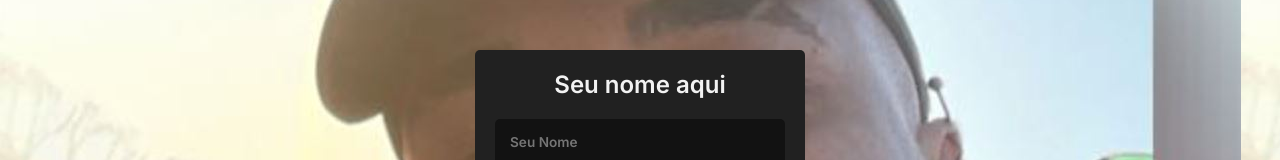
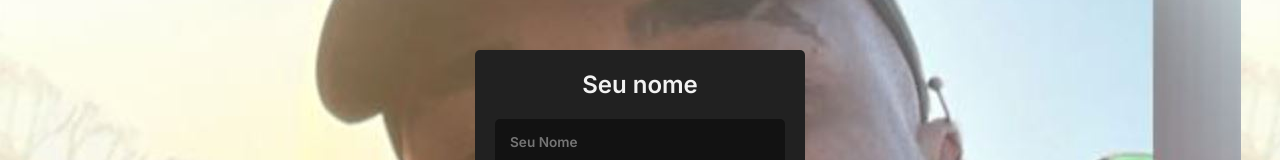
Before and after one commit to saviopeixoto/chat, a plain HTML site: page frontend/index.html in a window 1280 px wide. Shown: the part 252-412 px from the top of the page. Drawn offline with nearby package versions, Linux system fonts and the light colour scheme; a web font is replaced by a local one.

Commit message:
salve malak

```diff
--- a/frontend/index.html
+++ b/frontend/index.html
@@ -16,7 +16,7 @@
     <section class="container">
 
         <section class="login">
-            <h2>Seu nome aqui </h2>
+            <h2>Seu nome </h2>
             <form class="login__form">
                 <input type="text" class="login__input" placeholder="Seu Nome" required/>
                 <button type="submit" class="login__button"> entrar aqui </button>
```
